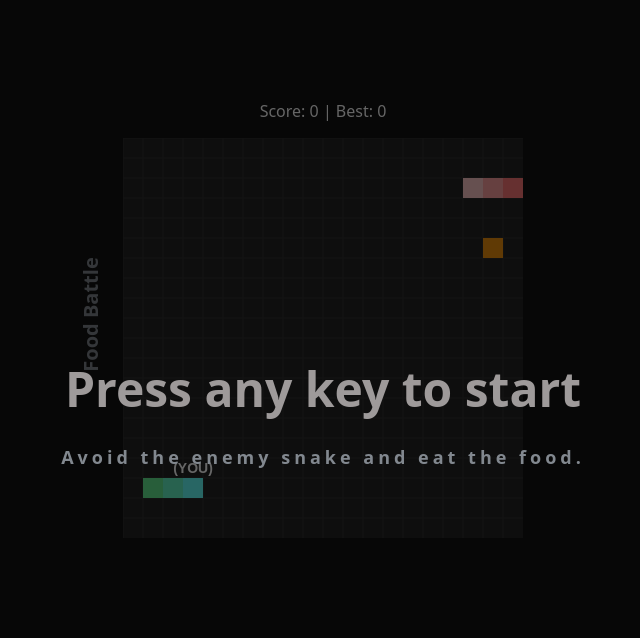
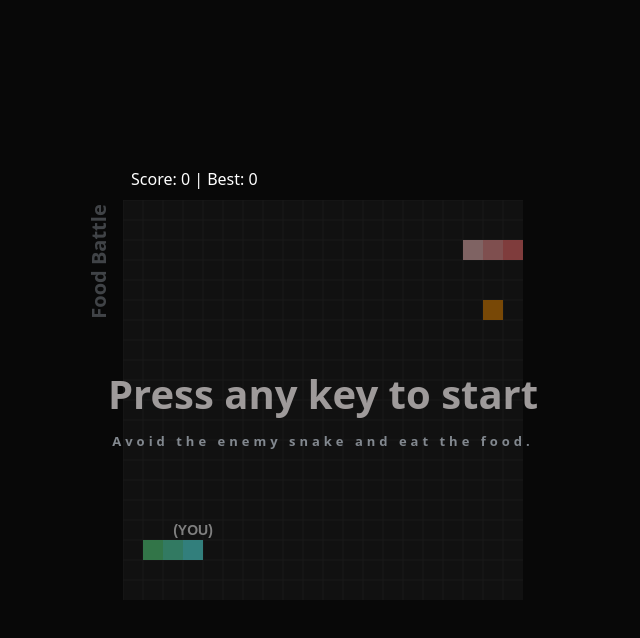
Before and after one commit to BlowerVila/snakeGame, a plain HTML site: page index.html in a window 1280 px wide. Shown: the whole page, without its empty margins (317-957 px from the left). Drawn offline with Linux system fonts and the light colour scheme; a web font is replaced by a local one.

Commit message:
搬移新進度至 index.html

```diff
--- a/index.html
+++ b/index.html
@@ -3,7 +3,7 @@
 <head>
   <meta charset="UTF-8" />
   <meta name="viewport" content="width=device-width, initial-scale=1.0"/>
-  <title>Let me eat</title>
+  <title>Snake Game</title>
   <meta name="description" content="Classic snake game with particle effects on canvas.">
 
   <!-- 字體 -->
@@ -12,24 +12,11 @@
   <link href="https://fonts.googleapis.com/css2?family=Underdog&display=swap" rel="stylesheet">
 
   <style>
-    h1 {
+    .gameName {
       font-size: 20px;
       transform: rotate(-90deg);
       position: absolute;
-      left: -90px; top: 150px;
-      color: rgb(130, 136, 143);
-    }
-    /* h1:nth-child(2).li_title{ */
-      /* left: 250px; top: 180px;
-      transform: rotate(90deg);
-      width: 380px;
-      font-size: 15px;
-      letter-spacing: 0.1rem; */
-    /* } */
-    .li_title{
-      font-size: 18px;
-      letter-spacing: 0.25rem;
-      margin-top: -15px;
+      left: -82px; top: 35px;
       color: rgb(130, 136, 143);
     }
     body {
@@ -37,9 +24,15 @@
       color: #fff;
       font-family: "Underdog", system-ui, sans-serif;
       text-align: center;
-      margin: 100px 0;
+      margin:  0;
       padding: 0;
       width: 100vw;
+      height: 100vh;
+
+      display: flex;
+      align-items: center;
+      justify-content: center;
+      flex-direction: column;
     }
     canvas:not(#effectCanvas) {
       background: #222;
@@ -47,7 +40,9 @@
       margin: 0 auto;
     }
     #score {
-      margin: 1em;
+      margin: 3em;
+      position: absolute;
+      top: -80px; left: -40px;
     }
     #overlay {
       position: absolute;
@@ -61,8 +56,35 @@
       flex-direction: column;
       font-size: 2em;
       color: white;
-      background: rgba(0, 0, 0, 0.6);
+      background: rgba(0, 0, 0, 0.5);
       animation: light 1.5s ease-in-out infinite;
+    }
+    h1 {
+      font-size: 40px;
+    }
+    .li_title{
+      font-size: 13px;
+      letter-spacing: 0.25rem;
+      margin-top: -15px;
+      color: rgb(130, 136, 143);
+    }
+    #restart_btn {
+      transition: 0.2s;
+      padding: 10px 16px;
+      border: none;
+      border-radius: 14px;
+      font-size: 20px;
+      font-weight: 500;
+      /* background-color: #1fdaa2; */
+      background: linear-gradient(to bottom,#578cdb 40%, #1781b3 60%);
+      color: #ffffff;
+      letter-spacing: 0.1rem;
+      cursor: pointer;
+      box-shadow: 0 0 10px #327788ea;
+    }
+    #restart_btn:hover {
+      transition: 0.2s;
+      background: linear-gradient(to bottom,#35abc0 40%, #1fdaa2 60%);
     }
 
     @keyframes light{
@@ -80,17 +102,17 @@
 </head>
 <body>
 
-  <div id="score" style="z-index:99">Score: <span id="current-score">0</span> | Best: <span id="best-score">0</span></div>
   <div style="position: relative; width: 400px; height: 400px; margin: auto;">
-    <h1>Food Battle</h1>
-    <!-- <h1 class="li_title">Avoid the enemy snake and eat the food.</h1> -->
+    <h1 class="gameName">Food Battle</h1>
+    <div id="score" style="z-index:99">Score: <span id="current-score">0</span> | Best: <span id="best-score">0</span></div>
     <canvas id="gameCanvas" width="400" height="400" style="position: absolute; top: 0; left: 0; z-index: 0;"></canvas>
     <canvas id="effectCanvas" width="400" height="400" style="position: absolute; top: 0; left: 0; z-index: 1; pointer-events: none;"></canvas>
   </div>
 
   <div id="overlay">
-    <h2>Press any key to start</h2>
+    <h1>Press any key to start</h1>
     <h2 class="li_title">Avoid the enemy snake and eat the food.</h2>
+    <button id="restart_btn" style="display: none;">Restart</button>
   </div>
   <script src="webglEffect.js"></script>
   <script type="module" src="snake.js"></script>
```
